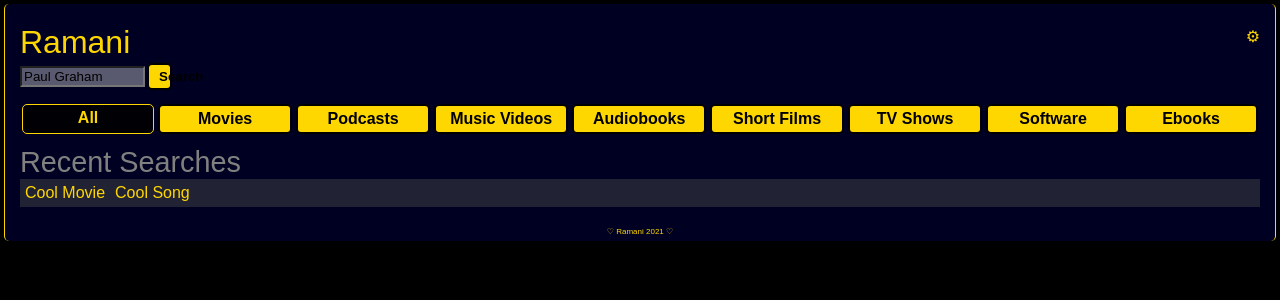
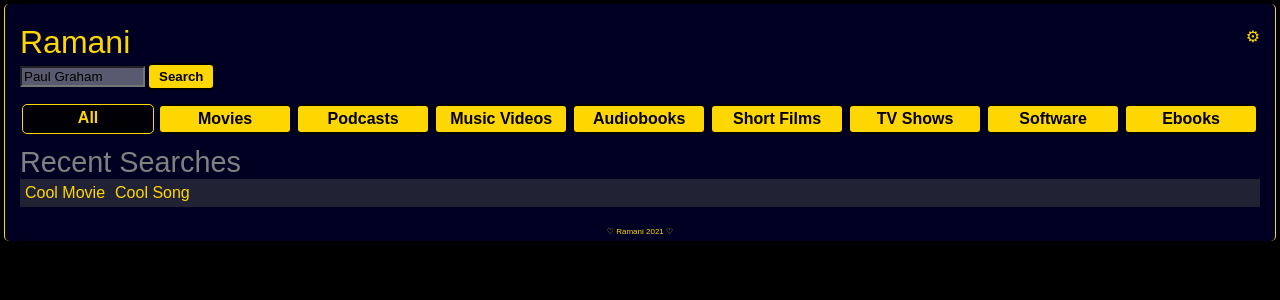
Before and after one commit to israelgonzalezb/ramani-nextjs, a Next.js app: page / in a window 1280 px wide. Shown: the top 300 px of the page. Built offline with nearby package versions, Linux system fonts and the light colour scheme.

Commit message:
Update Home.module.css

```diff
--- a/styles/Home.module.css
+++ b/styles/Home.module.css
@@ -84,7 +84,7 @@
   }
 
   .searchSubmit {
-    width: 25px;
+    width: auto;
     flex-shrink: 1;
   }
 
```
